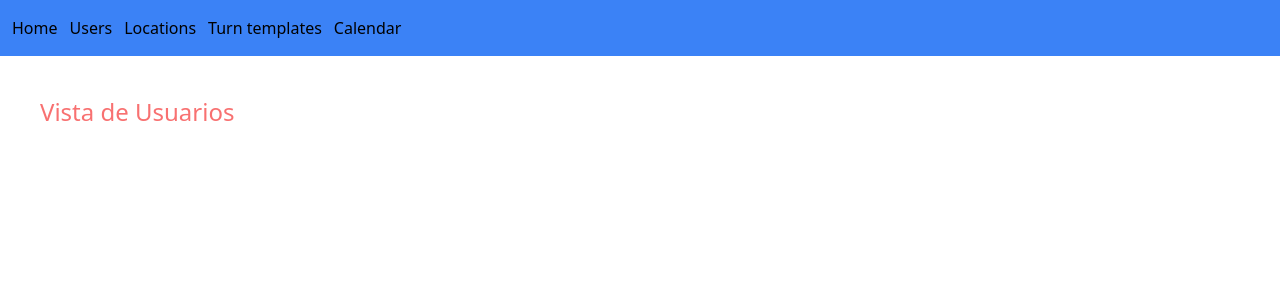
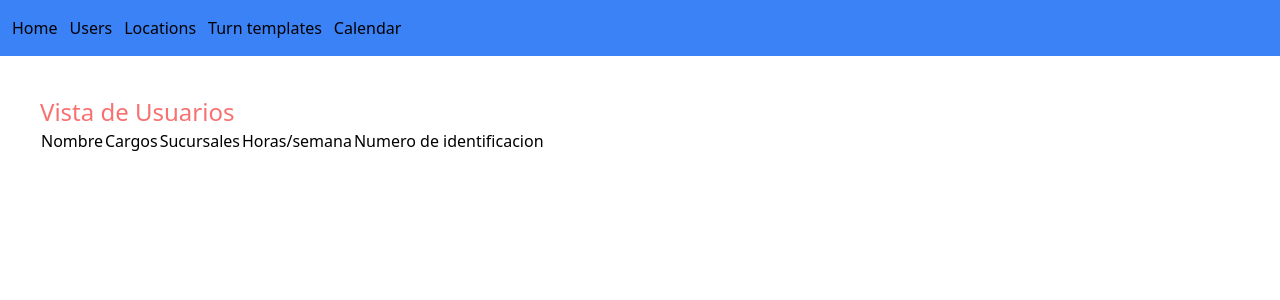
Before and after one commit to AbelJohn2020/breik-challenge, a Vue app: page /users in a window 1280 px wide. Shown: the top 300 px of the page. Built offline with nearby package versions, Linux system fonts and the light colour scheme; data requests are answered from the project's data file.

Commit message:
Add main row and doing request tot the api in positions and users

```diff
--- a/src/views/Users.vue
+++ b/src/views/Users.vue
@@ -1,15 +1,56 @@
 <template>
   <div>
     <h1 class="text-2xl text-red-400">{{ title }}</h1>
+    <div>
+      <table>
+        <tbody>
+          <tr>
+            <td>Nombre</td>
+            <td>Cargos</td>
+            <td>Sucursales</td>
+            <td>Horas/semana</td>
+            <td>Numero de identificacion</td>
+          </tr>
+        </tbody>
+      </table>
+    </div>
   </div>
 </template>
 
 <script>
+import axios from 'axios';
+
 export default {
   data() {
     return {
       title: 'Vista de Usuarios',
+      list_users: null,
+      list_positions: null,
     };
+  },
+
+  mounted() {
+    this.users();
+  },
+
+  methods: {
+    users() {
+      axios
+        .get('http://localhost:3004/users')
+        .then((users) => {
+          console.log(users);
+          this.list_users = users.data;
+        })
+        .catch((e) => console.log(e));
+
+      axios
+        .get('http://localhost:3004/positions')
+        .then((positions) => {
+          console.log(positions.data);
+          this.list_positions = positions.data;
+        })
+        .catch((e) => console.log(e));
+    },
   },
 };
 </script>
```
